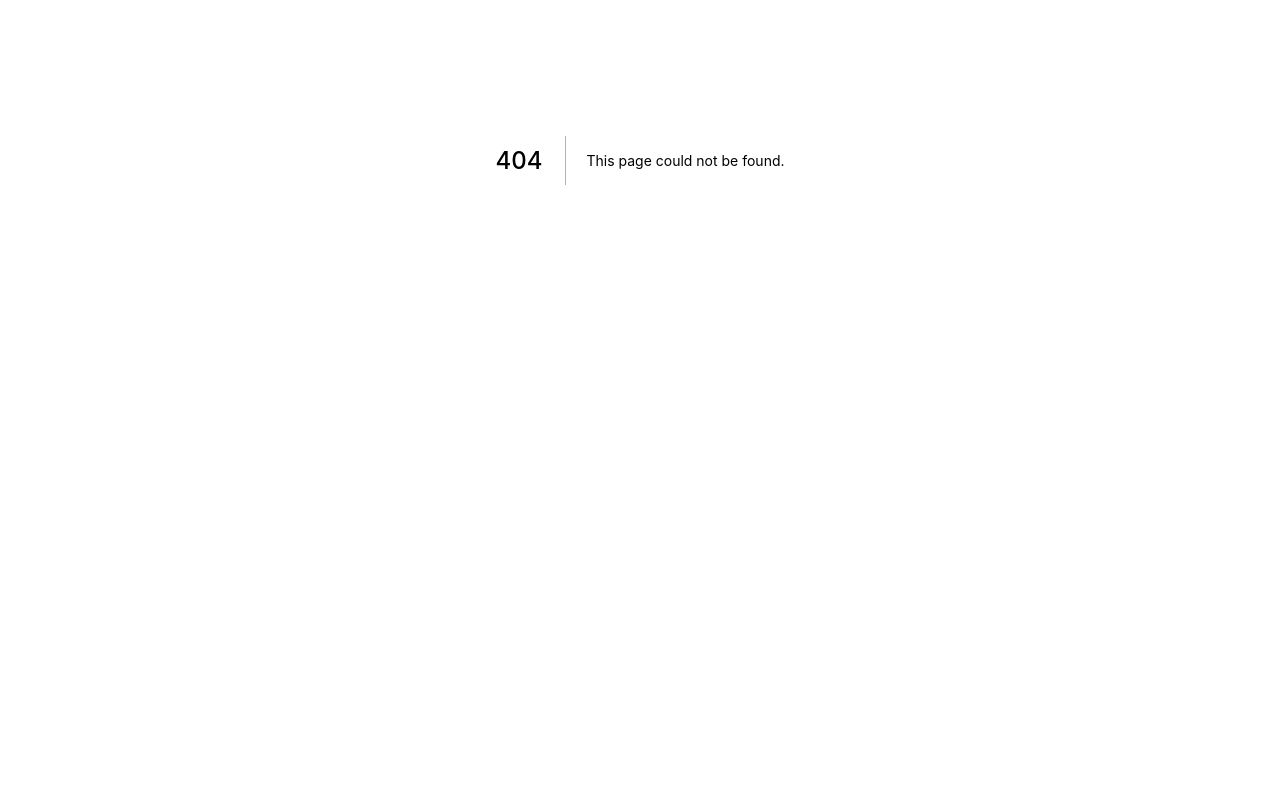
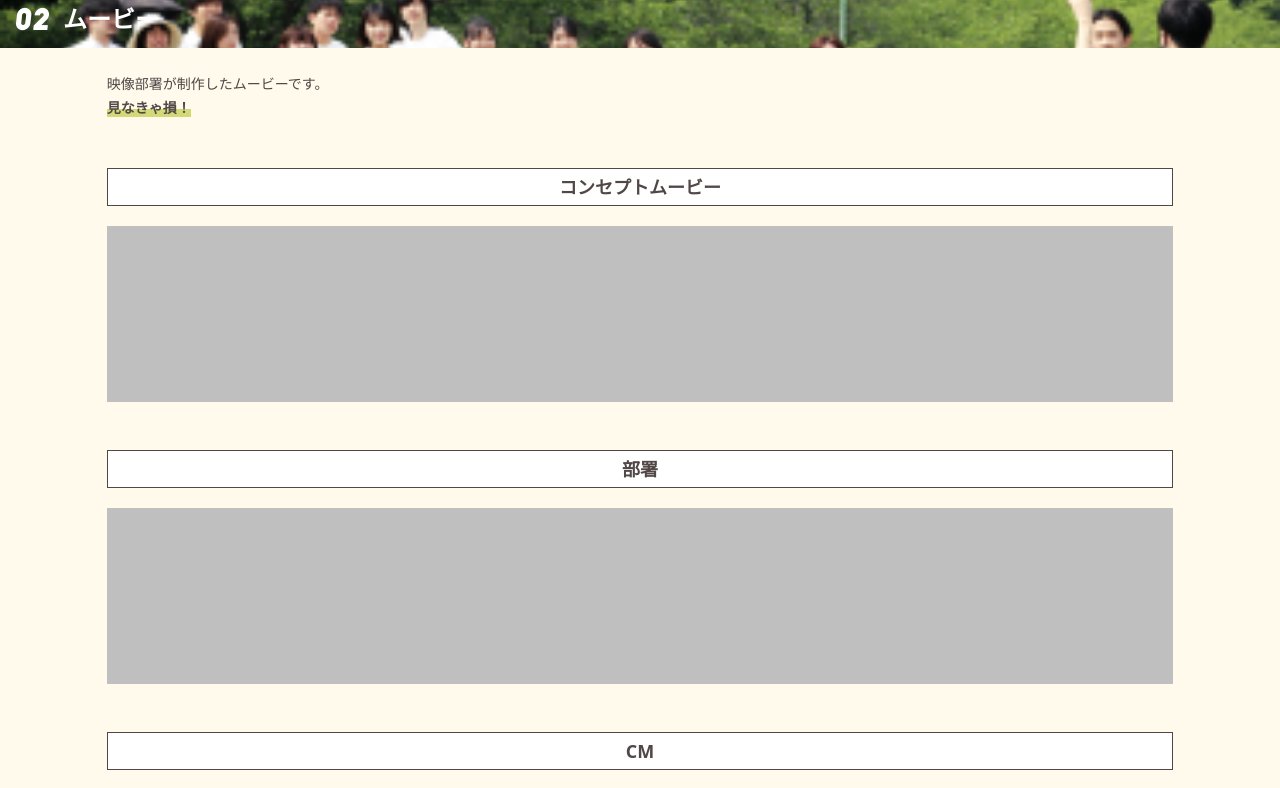
Before and after one commit to yamosan/geikoten2021-pre, a Next.js app: page /movie in a window 1280 px wide. Before the commit this address had no page. Shown: the part 240-1028 px from the top of the page. Before the commit the page ends 800 px from the top, so only its background shows below. Built offline with nearby package versions, Linux system fonts and the light colour scheme.

Commit message:
add movie page

```diff
--- /dev/null
+++ b/src/pages/movie.tsx
@@ -0,0 +1,28 @@
+import Layout from "components/layouts";
+import FirstView from "components/parts/FirstView";
+import Section from "components/Section";
+import type { NextPage } from "next";
+
+const IndexPage: NextPage = () => (
+  <Layout title="Home | Next.js + TypeScript Example">
+    <FirstView index="02" title="ムービー" />
+    <div className="w-5/6 mx-auto">
+      <p className="text-black text-sm font-normal leading-6 pt-6">
+        映像部署が制作したムービーです。
+        <br />
+        <span className="highlight">見なきゃ損！</span>
+      </p>
+      <Section heading="コンセプトムービー" className="pt-12">
+        <div className="w-full h-44 bg-gray"></div>
+      </Section>
+      <Section heading="部署" className="pt-12">
+        <div className="w-full h-44 bg-gray"></div>
+      </Section>
+      <Section heading="CM" className="pt-12">
+        <div className="w-full h-44 bg-gray"></div>
+      </Section>
+    </div>
+  </Layout>
+);
+
+export default IndexPage;
```
